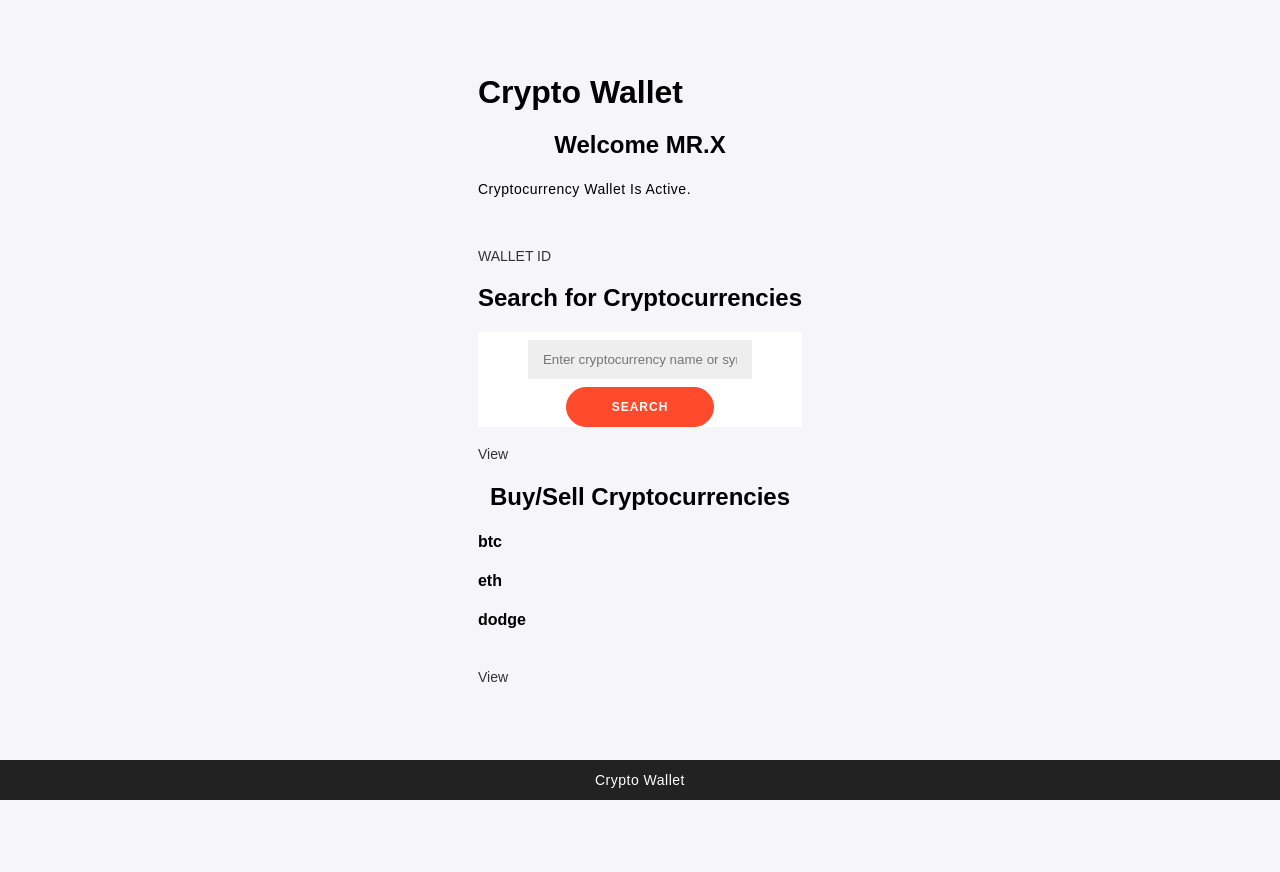
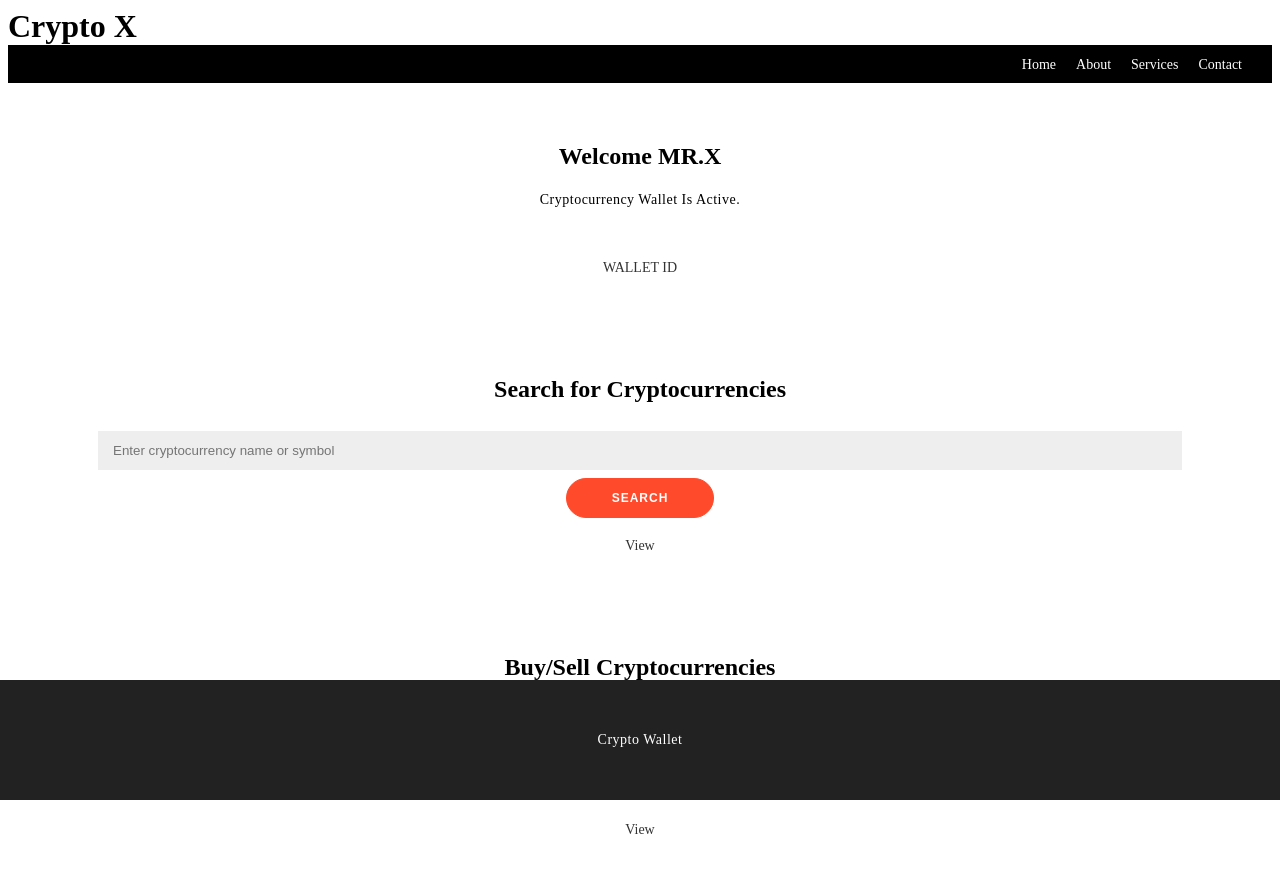
Before and after one commit to kevin-j-h/CRYPTO-WALLET, a React (Vite) app in the folder WEBSITE/CWMS/: page / in a window 1280 px wide. Shown: the top 872 px of the page. Before the commit the page ends 830 px from the top, so only its background shows below. Built offline with nearby package versions, Linux system fonts and the light colour scheme.

Commit message:
new changes

```diff
--- a/WEBSITE/CWMS/src/pages/Website.jsx
+++ b/WEBSITE/CWMS/src/pages/Website.jsx
@@ -1,16 +1,30 @@
 /* eslint-disable no-unused-vars */
 import React from 'react';
+import '../styles/Website.css';
+
+function Navbar() {
+  return (
+    <nav className="navbar">
+      <ul className="nav-links">
+        <li><a href="#">Home</a></li>
+        <li><a href="#">About</a></li>
+        <li><a href="#">Services</a></li>
+        <li><a href="#">Contact</a></li>
+      </ul>
+    </nav>
+  );
+}
+
 function Website() {
   return (
-    <div>
-      <header>
-          <div className="logo">
-            <h1>Crypto Wallet</h1>
-            {/* <Navbar /> */}
-          </div>
+    <div className="website-container">
+
+      <header className="header">
+        <div className="logo">
+          <h1>Crypto X</h1>
+          <Navbar /> {}
+        </div>
       </header>
-
-
 
       <section className="hero">
         <h2>Welcome MR.X</h2>
@@ -18,8 +32,6 @@ function Website() {
         <br></br>
         <a href="#" className="cta-button">WALLET ID</a>
       </section>
-
-
 
       <section className="search">
         <h2>Search for Cryptocurrencies</h2>
@@ -33,14 +45,15 @@ function Website() {
 
       <section className="buy-sell">
         <h2>Buy/Sell Cryptocurrencies</h2>
-        <h4>btc</h4>
-        <h4>eth</h4>
-        <h4>dodge</h4>
-        <br></br>
+        <div className="crypto-list">
+          <h4>btc</h4>
+          <h4>eth</h4>
+          <h4>dodge</h4>
+        </div>
         <a href="#" className="view-button">View</a>
       </section>
 
-      <footer>
+      <footer className="footer">
         <p>Crypto Wallet</p>
       </footer>
     </div>
--- /dev/null
+++ b/WEBSITE/CWMS/src/styles/Website.css
@@ -0,0 +1,38 @@
+  .navbar {
+    display: flex;
+    justify-content: flex-end; /* Align the navbar links to the right */
+    background-color: #000000;
+    padding: 10px;
+  }
+
+  .nav-links {
+    list-style-type: none;
+    display: flex;
+    padding: 0;
+    margin: 0;
+  }
+
+  .nav-links li {
+    margin-right: 20px; /* Add some spacing between nav links */
+  }
+
+  .nav-links a {
+    text-decoration: none;
+    color: white;
+  }
+
+  .hero,
+  .search,
+  .buy-sell {
+    text-align: center;
+    padding: 40px; /* Increase padding for better spacing */
+  }
+
+  .crypto-list {
+    justify-content: space-around;
+  }
+
+  .footer {
+    text-align: center;
+    padding: 40px;
+  }
--- a/WEBSITE/CWMS/src/styles/login.css
+++ b/WEBSITE/CWMS/src/styles/login.css
@@ -1,6 +1,11 @@
 .App {
   font-family: sans-serif;
   text-align: center;
+  display: flex;
+  justify-content: center;
+  align-items: center;
+  flex-direction: column;
+  font-family: "Montserrat", sans-serif;
 }
 
 @import url("https://fonts.googleapis.com/css?family=Montserrat:400,800");
@@ -9,16 +14,6 @@
   box-sizing: border-box;
 }
 
-body {
-  background: #f6f5f7;
-  display: flex;
-  justify-content: center;
-  align-items: center;
-  flex-direction: column;
-  font-family: "Montserrat", sans-serif;
-  height: 100vh;
-  margin: -20px 0 50px;
-}
 
 h1 {
   font-weight: bold;
```
